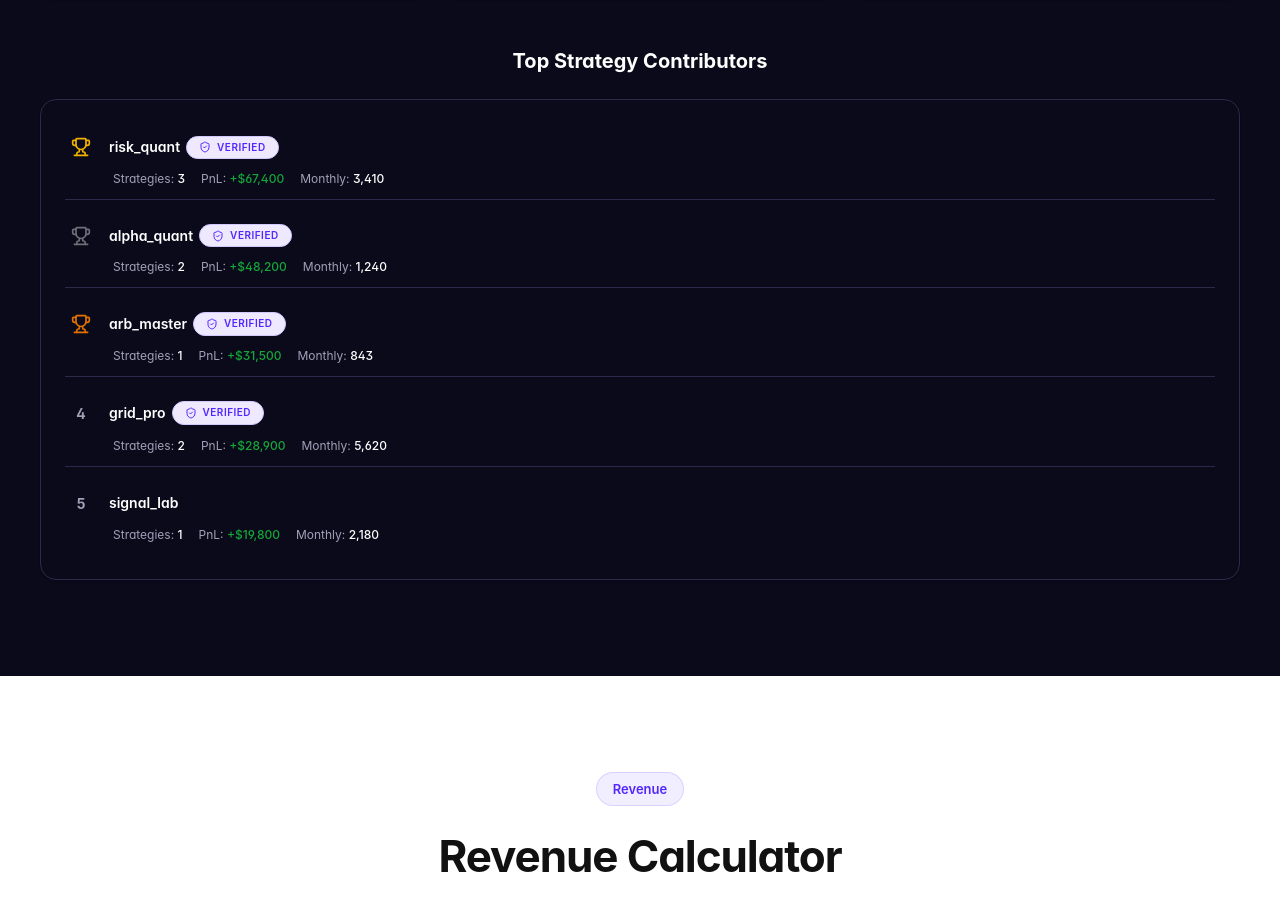
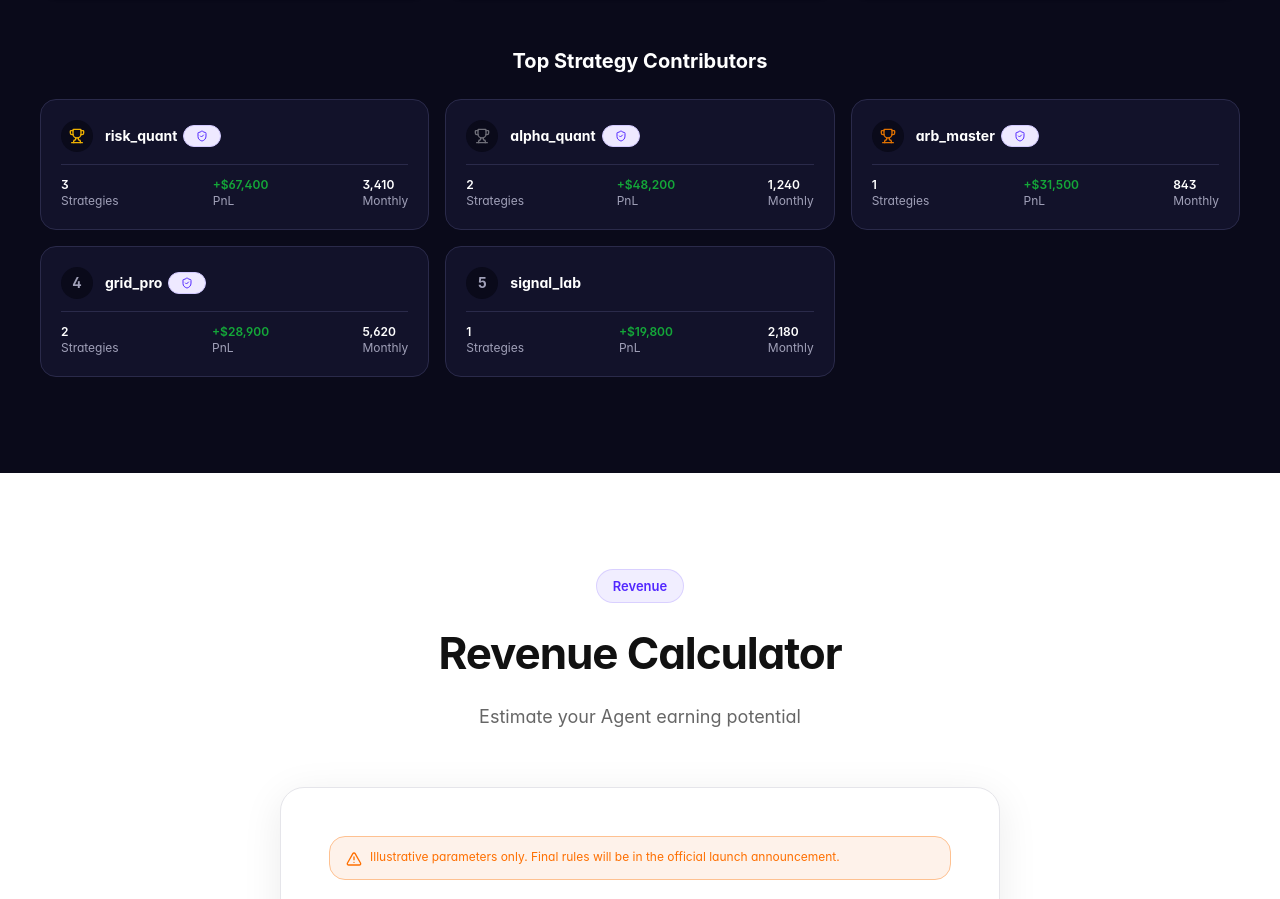
Before and after one commit to XXCRYPTO77/xxcrypto-gtm, a Next.js app: page /act3 in a window 1280 px wide. Shown: the part 4986-5885 px from the top of the page. Built offline with nearby package versions, Linux system fonts and the light colour scheme; a web font is replaced by a local one.

Commit message:
feat: ContributorRank 3-col grid cards with glow hover

```diff
--- a/src/modules/ecosystem/boards/EvolutionBoard/ContributorRank.tsx
+++ b/src/modules/ecosystem/boards/EvolutionBoard/ContributorRank.tsx
@@ -1,6 +1,5 @@
 'use client';
 
-import { Card } from '@/components/primitives/Card';
 import { Badge } from '@/components/primitives/Badge';
 import { ShieldCheck, Trophy } from 'lucide-react';
 
@@ -20,48 +19,48 @@ const RANK_COLORS = ['text-yellow-500', 'text-gray-400', 'text-amber-600'];
 
 export function ContributorRank({ isZh }: ContributorRankProps) {
   return (
-    <Card variant="elevated">
-      <div className="space-y-3">
+    <div className="grid grid-cols-1 sm:grid-cols-2 lg:grid-cols-3 gap-4">
       {TOP_CONTRIBUTORS.map((c) => (
         <div
           key={c.rank}
-            className="flex flex-wrap items-center gap-3 py-3 border-b border-border last:border-0"
+          className="rounded-2xl p-5 bg-surface border border-border hover:shadow-[0_0_24px_rgba(82,39,255,0.2)] hover:border-[rgba(82,39,255,0.3)] transition-all duration-300"
         >
-            {/* Rank */}
-            <div className="flex-shrink-0 w-8 text-center">
+          {/* Rank + Name */}
+          <div className="flex items-center gap-3 mb-3">
+            <div className="flex-shrink-0 w-8 h-8 rounded-lg bg-page flex items-center justify-center">
               {c.rank <= 3 ? (
-                <Trophy className={`h-5 w-5 mx-auto ${RANK_COLORS[c.rank - 1]}`} />
+                <Trophy className={`h-4 w-4 ${RANK_COLORS[c.rank - 1]}`} />
               ) : (
                 <span className="text-sm font-bold text-muted">{c.rank}</span>
               )}
             </div>
-
-            {/* Name + verified */}
-            <div className="flex items-center gap-1.5 flex-shrink-0">
-              <span className="text-sm font-semibold text-ink">{c.name}</span>
+            <div className="flex items-center gap-1.5">
+              <span className="text-sm font-bold text-ink">{c.name}</span>
               {c.verified && (
                 <Badge tone="brand" className="text-[10px] px-1.5 py-0.5 whitespace-nowrap">
                   <ShieldCheck className="h-3 w-3" />
-                  {isZh ? '认证' : 'Verified'}
                 </Badge>
               )}
             </div>
+          </div>
 
           {/* Stats */}
-            <div className="flex flex-wrap items-center gap-x-4 gap-y-1 w-full pl-12 text-xs text-muted">
-              <span>
-                {isZh ? '策略' : 'Strategies'}: <span className="text-ink font-medium">{c.strategies}</span>
-              </span>
-              <span>
-                PnL: <span className="text-cw-green font-medium">+${c.cumPnL.toLocaleString()}</span>
-              </span>
-              <span>
-                {isZh ? '月调用' : 'Monthly'}: <span className="text-ink font-medium">{c.monthlyCalls.toLocaleString()}</span>
-              </span>
+          <div className="flex justify-between text-xs border-t border-border pt-3">
+            <div>
+              <div className="text-ink font-semibold">{c.strategies}</div>
+              <div className="text-muted">{isZh ? '策略' : 'Strategies'}</div>
+            </div>
+            <div>
+              <div className="text-cw-green font-semibold">+${c.cumPnL.toLocaleString()}</div>
+              <div className="text-muted">PnL</div>
+            </div>
+            <div>
+              <div className="text-ink font-semibold">{c.monthlyCalls.toLocaleString()}</div>
+              <div className="text-muted">{isZh ? '月调用' : 'Monthly'}</div>
+            </div>
           </div>
         </div>
       ))}
     </div>
-    </Card>
   );
 }
```
Lines whose indentation alone changed are shown as unchanged.
